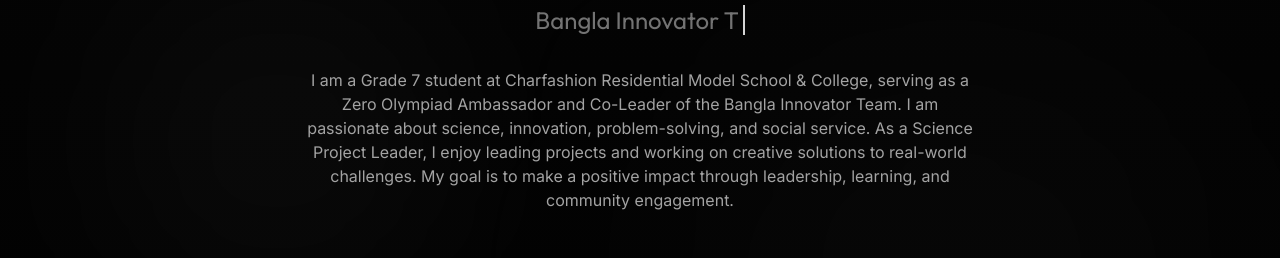
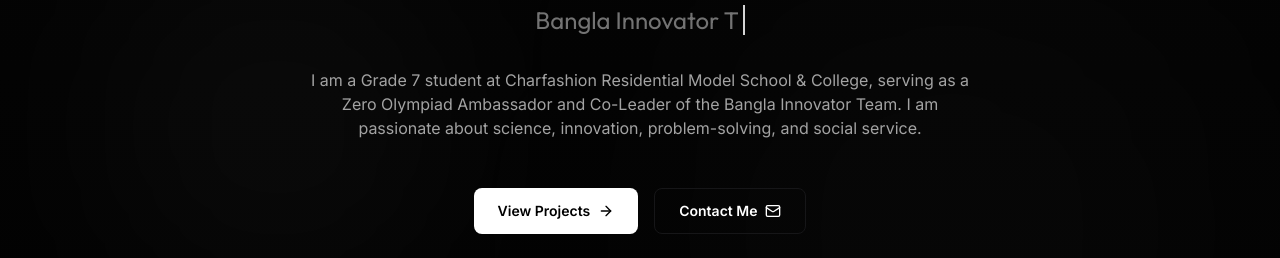
Before and after one commit to sufian-008/TanjiyaProtfolio, a Next.js app in the folder frontend/: page / in a window 1280 px wide. Shown: the part 270-528 px from the top of the page. Built offline with nearby package versions, Linux system fonts and the light colour scheme; no server answers.

Commit message:
Complete

```diff
--- a/frontend/src/app/page.tsx
+++ b/frontend/src/app/page.tsx
@@ -20,7 +20,7 @@ export default function HomePage() {
   const [titleIndex, setTitleIndex] = useState(0);
   const [displayText, setDisplayText] = useState('');
   const [isDeleting, setIsDeleting] = useState(false);
-  const [bioText, setBioText] = useState("I am a Grade 7 student at Charfashion Residential Model School & College, serving as a Zero Olympiad Ambassador and Co-Leader of the Bangla Innovator Team. I am passionate about science, innovation, problem-solving, and social service. As a Science Project Leader, I enjoy leading projects and working on creative solutions to real-world challenges. My goal is to make a positive impact through leadership, learning, and community engagement.");
+  const [bioText, setBioText] = useState("I am a Grade 7 student at Charfashion Residential Model School & College, serving as a Zero Olympiad Ambassador and Co-Leader of the Bangla Innovator Team. I am passionate about science, innovation, problem-solving, and social service.");
   const [stats, setStats] = useState({
     projects: 0,
     certificates: 0,
```
